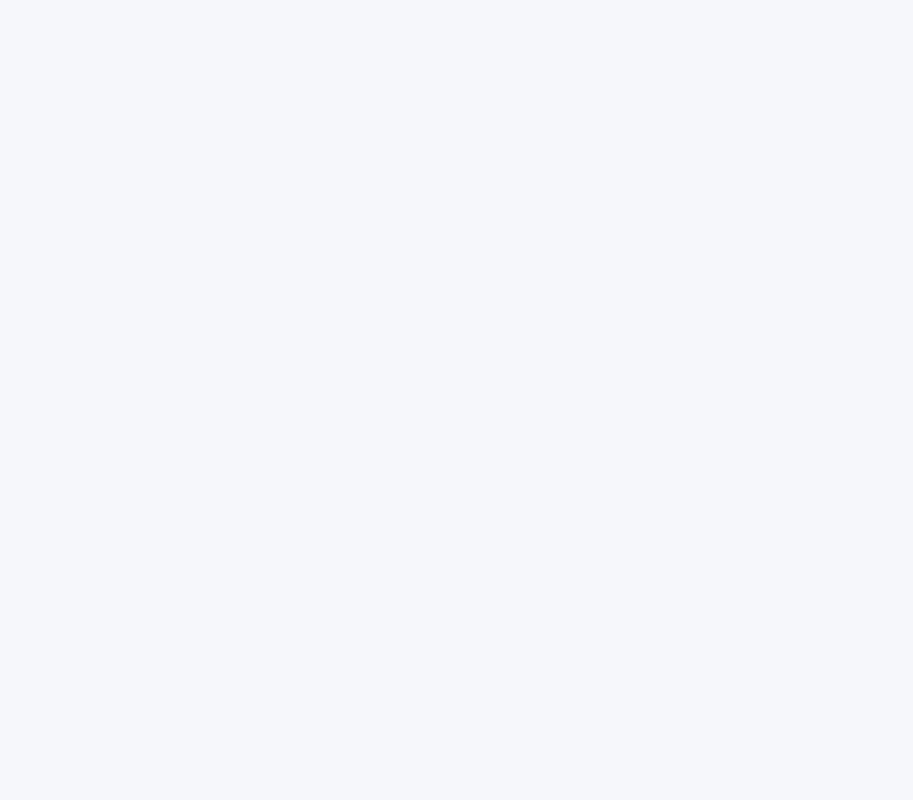
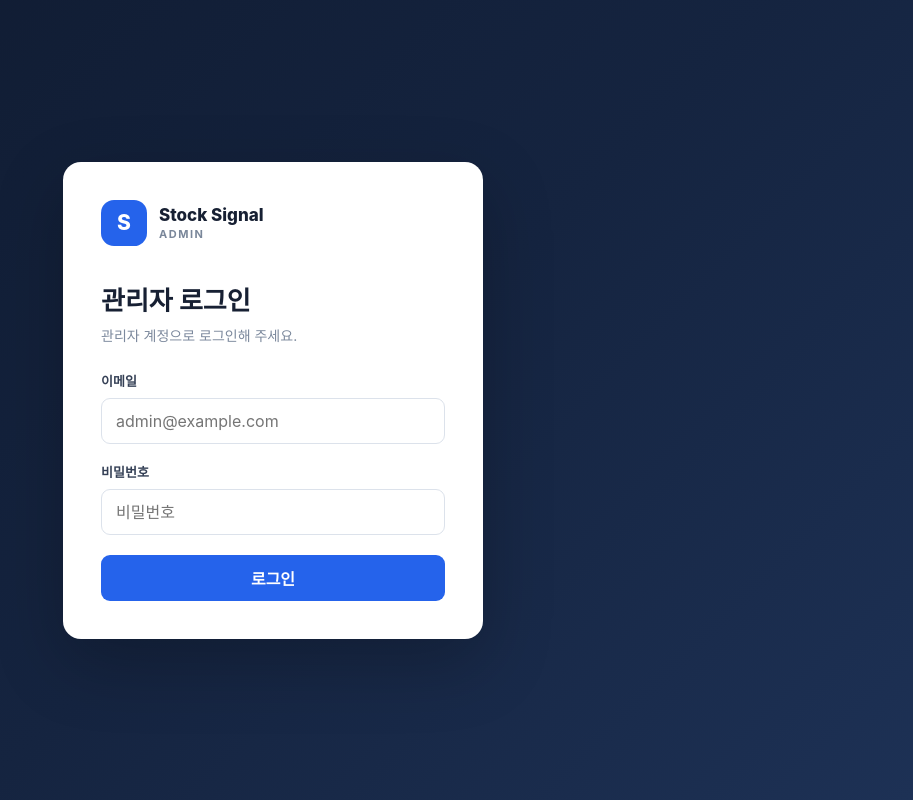
Before and after one commit to doltank777/stock-signal-admin, a React (Vite) app: page /login in a window 1280 px wide. Before the commit this address had no page. Shown: the whole page, without its empty margins (367-1280 px from the left). Built offline with nearby package versions, Linux system fonts and the light colour scheme; no server answers.

Commit message:
feat: 관리자 로그인 및 JWT 인증 연동

```diff
--- a/src/App.jsx
+++ b/src/App.jsx
@@ -1,20 +1,63 @@
-import { Navigate, Route, Routes } from 'react-router-dom';
+import {
+  Navigate,
+  Route,
+  Routes,
+} from 'react-router-dom';
+
 import AdminLayout from './components/layout/AdminLayout';
 import DashboardPage from './pages/DashboardPage';
+import LoginPage from './pages/LoginPage';
 import SearchConditionPage from './pages/SearchConditionPage';
+
+import { AuthProvider } from './auth/AuthContext';
+import ProtectedRoute from './auth/ProtectedRoute';
 
 function App() {
   return (
-    <Routes>
-      <Route element={<AdminLayout />}>
-        <Route path="/" element={<Navigate to="/dashboard" replace />} />
-        <Route path="/dashboard" element={<DashboardPage />} />
+    <AuthProvider>
+      <Routes>
         <Route
-          path="/search-conditions"
-          element={<SearchConditionPage />}
+          path="/login"
+          element={<LoginPage />}
         />
-      </Route>
-    </Routes>
+
+        <Route element={<ProtectedRoute />}>
+          <Route element={<AdminLayout />}>
+            <Route
+              path="/"
+              element={
+                <Navigate
+                  to="/dashboard"
+                  replace
+                />
+              }
+            />
+
+            <Route
+              path="/dashboard"
+              element={<DashboardPage />}
+            />
+
+            <Route
+              path="/search-conditions"
+              element={
+                <SearchConditionPage />
+              }
+            />
+          </Route>
+        </Route>
+
+        <Route
+          path="*"
+          element={
+            <Navigate
+              to="/dashboard"
+              replace
+            />
+          }
+        />
+      </Routes>
+    </AuthProvider>
   );
 }
 
--- /dev/null
+++ b/src/api/apiClient.js
@@ -0,0 +1,26 @@
+import axios from 'axios';
+
+const API_BASE_URL =
+  import.meta.env.VITE_API_BASE_URL || 'http://localhost:8080';
+
+const apiClient = axios.create({
+  baseURL: API_BASE_URL,
+  headers: {
+    'Content-Type': 'application/json',
+  },
+});
+
+apiClient.interceptors.request.use(
+  (config) => {
+    const accessToken = localStorage.getItem('accessToken');
+
+    if (accessToken) {
+      config.headers.Authorization = `Bearer ${accessToken}`;
+    }
+
+    return config;
+  },
+  (error) => Promise.reject(error)
+);
+
+export default apiClient;
--- /dev/null
+++ b/src/api/authApi.js
@@ -0,0 +1,16 @@
+import apiClient from './apiClient';
+
+export async function login(email, password) {
+  const response = await apiClient.post('/api/auth/login', {
+    email,
+    password,
+  });
+
+  return response.data;
+}
+
+export async function getMyInfo() {
+  const response = await apiClient.get('/api/auth/me');
+
+  return response.data;
+}
--- /dev/null
+++ b/src/auth/AuthContext.jsx
@@ -0,0 +1,110 @@
+import {
+  createContext,
+  useContext,
+  useEffect,
+  useState,
+} from 'react';
+
+import {
+  getMyInfo,
+  login as loginApi,
+} from '../api/authApi';
+
+const AuthContext = createContext(null);
+
+export function AuthProvider({ children }) {
+  const [user, setUser] = useState(null);
+  const [initializing, setInitializing] = useState(true);
+
+  useEffect(() => {
+    restoreSession();
+  }, []);
+
+  async function restoreSession() {
+    const accessToken = localStorage.getItem('accessToken');
+
+    if (!accessToken) {
+      setInitializing(false);
+      return;
+    }
+
+    try {
+      const userInfo = await getMyInfo();
+
+      if (userInfo.role !== 'ADMIN') {
+        localStorage.removeItem('accessToken');
+        setUser(null);
+        return;
+      }
+
+      setUser(userInfo);
+    } catch (error) {
+      localStorage.removeItem('accessToken');
+      setUser(null);
+    } finally {
+      setInitializing(false);
+    }
+  }
+
+  async function login(email, password) {
+    const loginResponse = await loginApi(email, password);
+
+    localStorage.setItem(
+      'accessToken',
+      loginResponse.accessToken
+    );
+
+    try {
+      const userInfo = await getMyInfo();
+
+      if (userInfo.role !== 'ADMIN') {
+        localStorage.removeItem('accessToken');
+        setUser(null);
+
+        throw new Error(
+          '관리자 권한이 없는 계정입니다.'
+        );
+      }
+
+      setUser(userInfo);
+
+      return userInfo;
+    } catch (error) {
+      localStorage.removeItem('accessToken');
+      setUser(null);
+
+      throw error;
+    }
+  }
+
+  function logout() {
+    localStorage.removeItem('accessToken');
+    setUser(null);
+  }
+
+  const value = {
+    user,
+    initializing,
+    isAuthenticated: user !== null,
+    login,
+    logout,
+  };
+
+  return (
+    <AuthContext.Provider value={value}>
+      {children}
+    </AuthContext.Provider>
+  );
+}
+
+export function useAuth() {
+  const context = useContext(AuthContext);
+
+  if (!context) {
+    throw new Error(
+      'useAuth는 AuthProvider 내부에서 사용해야 합니다.'
+    );
+  }
+
+  return context;
+}
--- /dev/null
+++ b/src/auth/ProtectedRoute.jsx
@@ -0,0 +1,30 @@
+import { Navigate, Outlet } from 'react-router-dom';
+import { useAuth } from './AuthContext';
+
+function ProtectedRoute() {
+  const {
+    isAuthenticated,
+    initializing,
+  } = useAuth();
+
+  if (initializing) {
+    return (
+      <div className="auth-loading">
+        인증 정보를 확인하고 있습니다.
+      </div>
+    );
+  }
+
+  if (!isAuthenticated) {
+    return (
+      <Navigate
+        to="/login"
+        replace
+      />
+    );
+  }
+
+  return <Outlet />;
+}
+
+export default ProtectedRoute;
--- /dev/null
+++ b/src/pages/LoginPage.jsx
@@ -0,0 +1,140 @@
+import { useState } from 'react';
+import { useNavigate } from 'react-router-dom';
+import { useAuth } from '../auth/AuthContext';
+
+function LoginPage() {
+  const navigate = useNavigate();
+  const { login } = useAuth();
+
+  const [email, setEmail] = useState('');
+  const [password, setPassword] = useState('');
+
+  const [errorMessage, setErrorMessage] =
+    useState('');
+
+  const [submitting, setSubmitting] =
+    useState(false);
+
+  async function handleSubmit(event) {
+    event.preventDefault();
+
+    if (!email.trim() || !password) {
+      setErrorMessage(
+        '이메일과 비밀번호를 입력해 주세요.'
+      );
+      return;
+    }
+
+    setSubmitting(true);
+    setErrorMessage('');
+
+    try {
+      await login(
+        email.trim(),
+        password
+      );
+
+      navigate('/dashboard', {
+        replace: true,
+      });
+    } catch (error) {
+      const backendMessage =
+        error.response?.data?.message;
+
+      setErrorMessage(
+        backendMessage ||
+          error.message ||
+          '로그인에 실패했습니다.'
+      );
+    } finally {
+      setSubmitting(false);
+    }
+  }
+
+  return (
+    <div className="login-page">
+      <div className="login-panel">
+        <div className="login-brand">
+          <div className="login-logo">
+            S
+          </div>
+
+          <div>
+            <div className="login-brand-title">
+              Stock Signal
+            </div>
+
+            <div className="login-brand-subtitle">
+              ADMIN
+            </div>
+          </div>
+        </div>
+
+        <div className="login-heading">
+          <h1>관리자 로그인</h1>
+
+          <p>
+            관리자 계정으로 로그인해 주세요.
+          </p>
+        </div>
+
+        <form
+          className="login-form"
+          onSubmit={handleSubmit}
+        >
+          <div className="form-field">
+            <label htmlFor="email">
+              이메일
+            </label>
+
+            <input
+              id="email"
+              type="email"
+              value={email}
+              placeholder="admin@example.com"
+              autoComplete="username"
+              onChange={(event) =>
+                setEmail(event.target.value)
+              }
+            />
+          </div>
+
+          <div className="form-field">
+            <label htmlFor="password">
+              비밀번호
+            </label>
+
+            <input
+              id="password"
+              type="password"
+              value={password}
+              placeholder="비밀번호"
+              autoComplete="current-password"
+              onChange={(event) =>
+                setPassword(event.target.value)
+              }
+            />
+          </div>
+
+          {errorMessage && (
+            <div className="login-error">
+              {errorMessage}
+            </div>
+          )}
+
+          <button
+            type="submit"
+            className="login-button"
+            disabled={submitting}
+          >
+            {submitting
+              ? '로그인 중...'
+              : '로그인'}
+          </button>
+        </form>
+      </div>
+    </div>
+  );
+}
+
+export default LoginPage;
--- a/src/styles/admin.css
+++ b/src/styles/admin.css
@@ -207,7 +207,8 @@ button {
 
 .dashboard-grid {
   display: grid;
-  grid-template-columns: repeat(4, minmax(0, 1fr));
+  grid-template-columns:
+    repeat(4, minmax(0, 1fr));
 
   gap: 18px;
 
@@ -282,6 +283,7 @@ button {
 
 .table-header {
   display: grid;
+
   grid-template-columns:
     minmax(220px, 2fr)
     120px
@@ -314,9 +316,210 @@ button {
   font-size: 14px;
 }
 
+/* Login */
+
+.login-page {
+  min-height: 100vh;
+
+  display: flex;
+  align-items: center;
+  justify-content: center;
+
+  padding: 24px;
+
+  background:
+    linear-gradient(
+      135deg,
+      #0f1a2f 0%,
+      #152440 55%,
+      #1d3155 100%
+    );
+}
+
+.login-panel {
+  width: 100%;
+  max-width: 420px;
+
+  padding: 38px;
+
+  border-radius: 18px;
+
+  background: #ffffff;
+
+  box-shadow:
+    0 24px 70px
+    rgba(0, 0, 0, 0.22);
+}
+
+.login-brand {
+  display: flex;
+  align-items: center;
+
+  gap: 12px;
+
+  margin-bottom: 34px;
+}
+
+.login-logo {
+  width: 46px;
+  height: 46px;
+
+  display: flex;
+  align-items: center;
+  justify-content: center;
+
+  border-radius: 13px;
+
+  background: #2563eb;
+  color: #ffffff;
+
+  font-size: 21px;
+  font-weight: 800;
+}
+
+.login-brand-title {
+  color: #172033;
+
+  font-size: 17px;
+  font-weight: 800;
+}
+
+.login-brand-subtitle {
+  margin-top: 2px;
+
+  color: #7a879a;
+
+  font-size: 11px;
+  font-weight: 700;
+  letter-spacing: 1.5px;
+}
+
+.login-heading {
+  margin-bottom: 26px;
+}
+
+.login-heading h1 {
+  margin: 0;
+
+  font-size: 26px;
+}
+
+.login-heading p {
+  margin: 8px 0 0;
+
+  color: #7c899d;
+
+  font-size: 14px;
+}
+
+.login-form {
+  display: flex;
+  flex-direction: column;
+
+  gap: 18px;
+}
+
+.form-field {
+  display: flex;
+  flex-direction: column;
+
+  gap: 8px;
+}
+
+.form-field label {
+  color: #354056;
+
+  font-size: 13px;
+  font-weight: 700;
+}
+
+.form-field input {
+  width: 100%;
+  height: 46px;
+
+  padding: 0 14px;
+
+  border:
+    1px solid #dce2eb;
+
+  border-radius: 9px;
+
+  outline: none;
+
+  color: #172033;
+
+  background: #ffffff;
+
+  transition:
+    border-color 0.15s ease,
+    box-shadow 0.15s ease;
+}
+
+.form-field input:focus {
+  border-color: #2563eb;
+
+  box-shadow:
+    0 0 0 3px
+    rgba(37, 99, 235, 0.1);
+}
+
+.login-error {
+  padding: 11px 13px;
+
+  border:
+    1px solid #fecaca;
+
+  border-radius: 8px;
+
+  background: #fef2f2;
+
+  color: #b91c1c;
+
+  font-size: 13px;
+}
+
+.login-button {
+  width: 100%;
+  height: 46px;
+
+  margin-top: 2px;
+
+  border: none;
+  border-radius: 9px;
+
+  background: #2563eb;
+  color: #ffffff;
+
+  font-weight: 700;
+}
+
+.login-button:hover:not(:disabled) {
+  background: #1d4ed8;
+}
+
+.login-button:disabled {
+  cursor: not-allowed;
+  opacity: 0.65;
+}
+
+.auth-loading {
+  min-height: 100vh;
+
+  display: flex;
+  align-items: center;
+  justify-content: center;
+
+  background: #f5f7fb;
+
+  color: #778398;
+
+  font-size: 14px;
+}
+
 @media (max-width: 1100px) {
   .dashboard-grid {
-    grid-template-columns: repeat(2, minmax(0, 1fr));
+    grid-template-columns:
+      repeat(2, minmax(0, 1fr));
   }
 }
 
@@ -352,4 +555,8 @@ button {
   .search-condition-table {
     overflow-x: auto;
   }
+
+  .login-panel {
+    padding: 30px 24px;
+  }
 }
```
